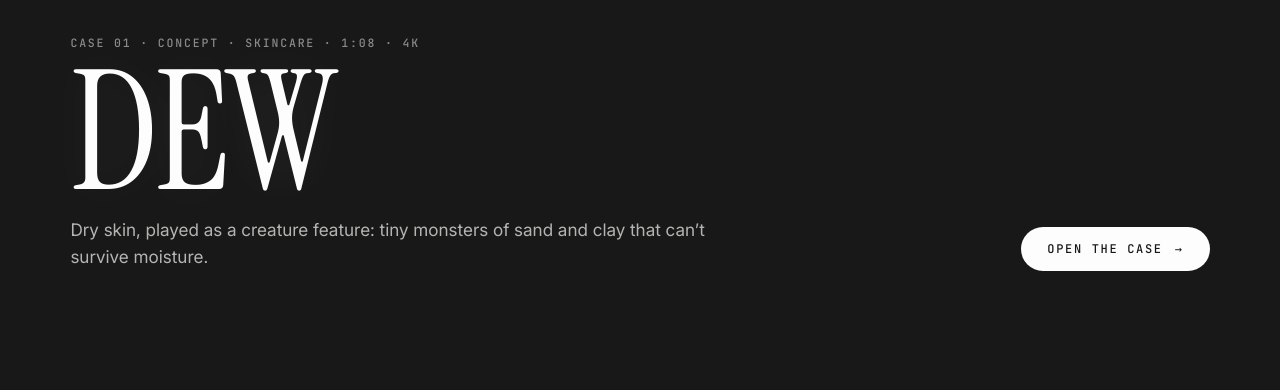
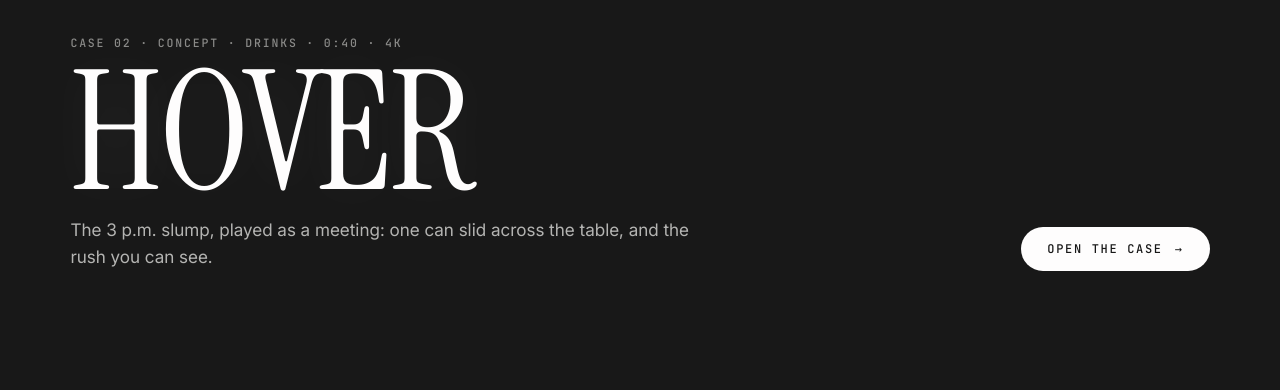
Before and after one commit to Matvii007/portfolio, a plain HTML site: page films/index.html in a window 1280 px wide. Shown: the part 1292-1682 px from the top of the page. Drawn offline with Linux system fonts and the light colour scheme.

Commit message:
AI films page: HOVER card

```diff
--- a/films/index.html
+++ b/films/index.html
@@ -7,7 +7,7 @@
 <meta name="description" content="Short AI product films with characters, a story and a world — previs in Blender, keyframes, generation, then a proper edit, grade and sound mix. Each film comes with a full case study.">
 <meta property="og:title" content="AI product films · Matvii Gerasymenko">
 <meta property="og:description" content="Product films with characters and a story, directed shot by shot.">
-<meta property="og:image" content="https://matvii007.github.io/portfolio/films/dew/media/og.jpg">
+<meta property="og:image" content="https://matvii007.github.io/portfolio/films/hover/media/og.jpg">
 <meta property="og:type" content="website">
 <meta name="theme-color" content="#181818">
 <link rel="preload" href="../assets/fonts/Inter-normal-400_600.woff2" as="font" type="font/woff2" crossorigin>
@@ -35,7 +35,19 @@
     <p class="lead">Short commercials for products that deserve more than a screen recording. Directed shot by shot: previs in Blender, keyframes, generation — then a real edit, grade and sound mix by hand. Every film comes with its case.</p>
   </section>
 
-  <a class="case-card" href="dew/" aria-label="Open the DEW case study">
+  <a class="case-card" href="hover/" aria-label="Open the HOVER case study">
+    <div class="win"><video data-loop src="hover/media/teaser.mp4" poster="hover/media/poster-1920.webp" muted loop playsinline preload="none" width="1280" height="720"></video></div>
+    <div class="row">
+      <div>
+        <p class="label" style="margin-bottom:14px">Case 02 · Concept · Drinks · 0:40 · 4K</p>
+        <p class="title-serif">HOVER</p>
+        <p class="lead" style="margin-top:16px">The 3 p.m. slump, played as a meeting: one can slid across the table, and the rush you can see.</p>
+      </div>
+      <span class="pill solid">Open the case <span>&rarr;</span></span>
+    </div>
+  </a>
+
+  <a class="case-card" href="dew/" style="margin-top:clamp(90px,11vw,180px)" aria-label="Open the DEW case study">
     <div class="win"><video data-loop src="dew/media/teaser.mp4" poster="dew/media/poster-1920.webp" muted loop playsinline preload="none" width="1280" height="720"></video></div>
     <div class="row">
       <div>
```
